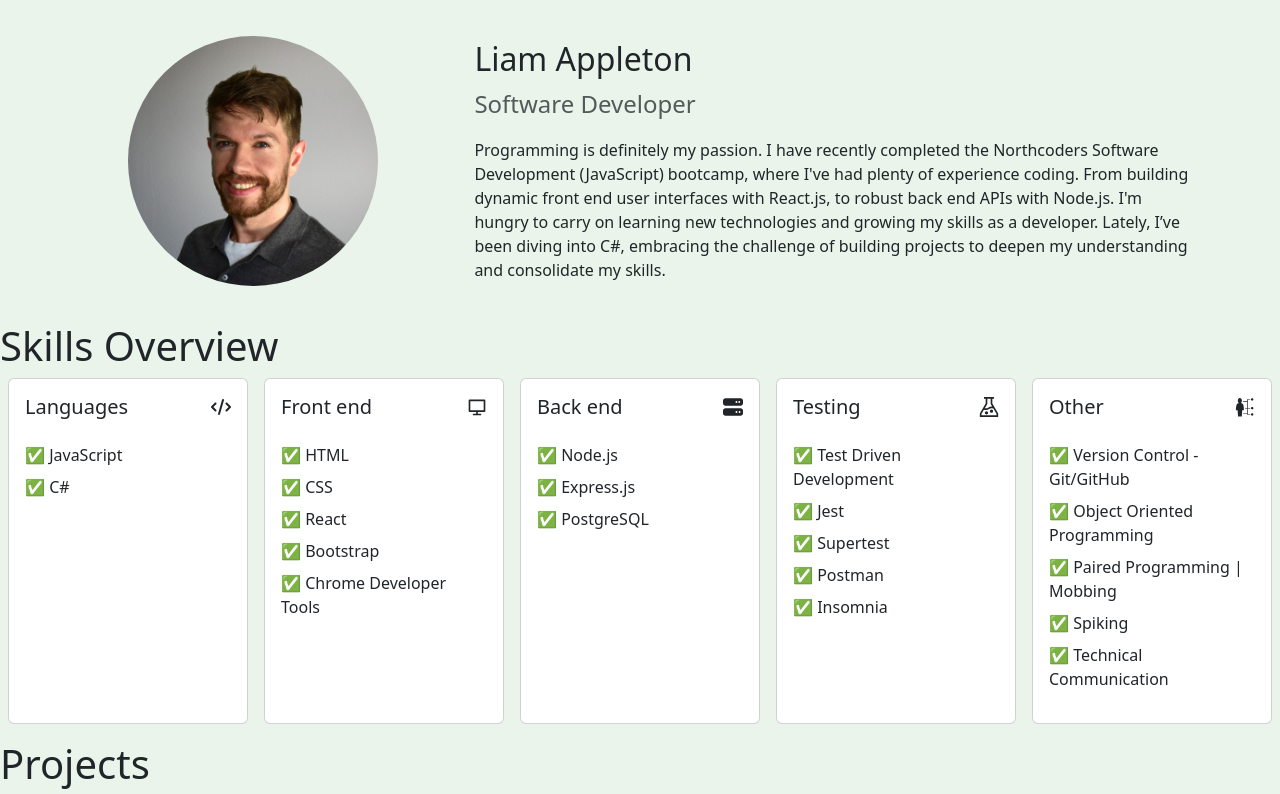
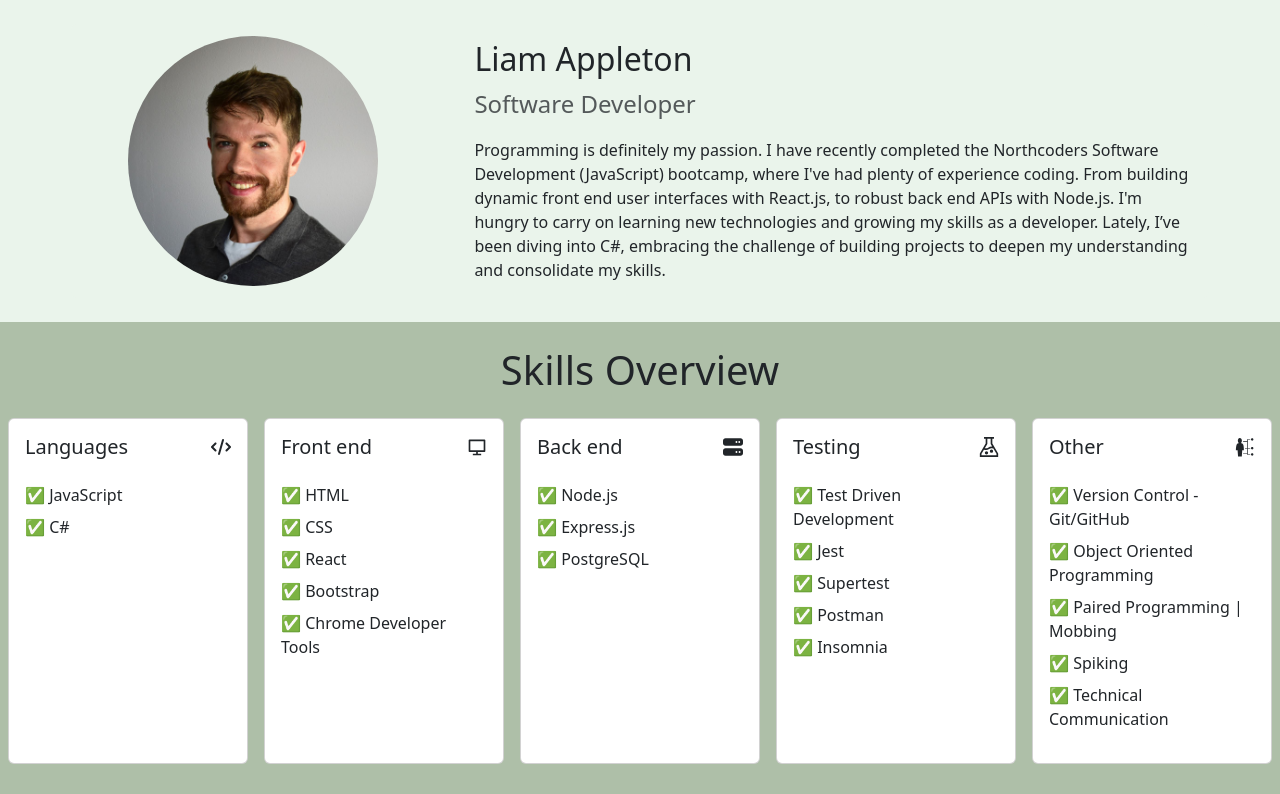
Before and after one commit to liamAppleton/Portfolio-Website, a React (Vite) app: page / in a window 1280 px wide. Shown: the top 794 px of the page. Built offline with nearby package versions, Linux system fonts and the light colour scheme; grey boxes are pictures that could not be loaded.

Commit message:
adding positioning div wrapper to SkillsOverview

```diff
--- a/src/components/SkillsOverview.jsx
+++ b/src/components/SkillsOverview.jsx
@@ -4,8 +4,11 @@ import { skills } from '../data/skillData';
 export const SkillsOverview = () => {
   const { languages, frontEnd, backEnd, testing, other } = skills;
   return (
-    <>
-      <h1>Skills Overview</h1>
+    <div
+      className="py-4 d-flex flex-column align-items-center gap-3 p-2"
+      style={{ backgroundColor: '#AEBFA8' }}
+    >
+      <h1 className="">Skills Overview</h1>
       <div className="d-flex flex-wrap gap-3 mb-3 justify-content-center">
         <SkillCard skillsData={languages} />
         <SkillCard skillsData={frontEnd} />
@@ -13,6 +16,6 @@ export const SkillsOverview = () => {
         <SkillCard skillsData={testing} />
         <SkillCard skillsData={other} />
       </div>
-    </>
+    </div>
   );
 };
```
